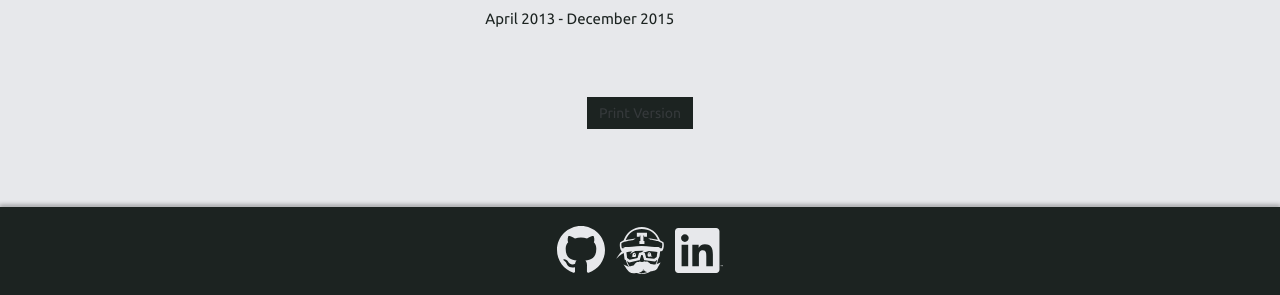
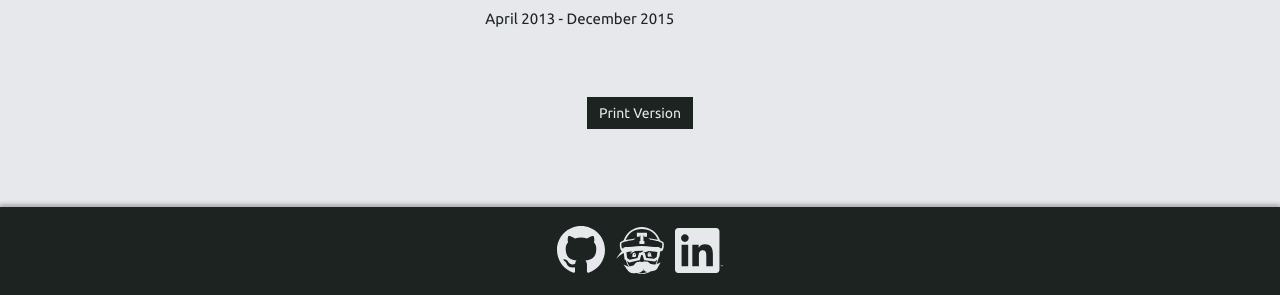
Before and after one commit to phil-harmoniq/phil-harmoniq.github.io, a Jekyll site: the page built from resume.html, in a window 1280 px wide and 1400 px high, scrolled down 165 px. Shown: the part 997-1292 px from the top of the window. Built offline with Jekyll 4.4.1, drawn with Linux system fonts in a browser that asks for light colours; nearby versions of some CDN libraries.

Commit message:
Button fix

```diff
--- a/assets/css/main.css
+++ b/assets/css/main.css
@@ -138,12 +138,12 @@ body {
 
 a.dark-btn {
     background-color: var(--jungle);
-    color: var(--platinum);
+    color: var(--platinum) !important;
     text-decoration: none !important;
 }
 
 a:visited.dark-btn {
-    color: var(--platinum);
+    color: var(--platinum) !important;
 }
 
 a:hover.dark-btn{
```
